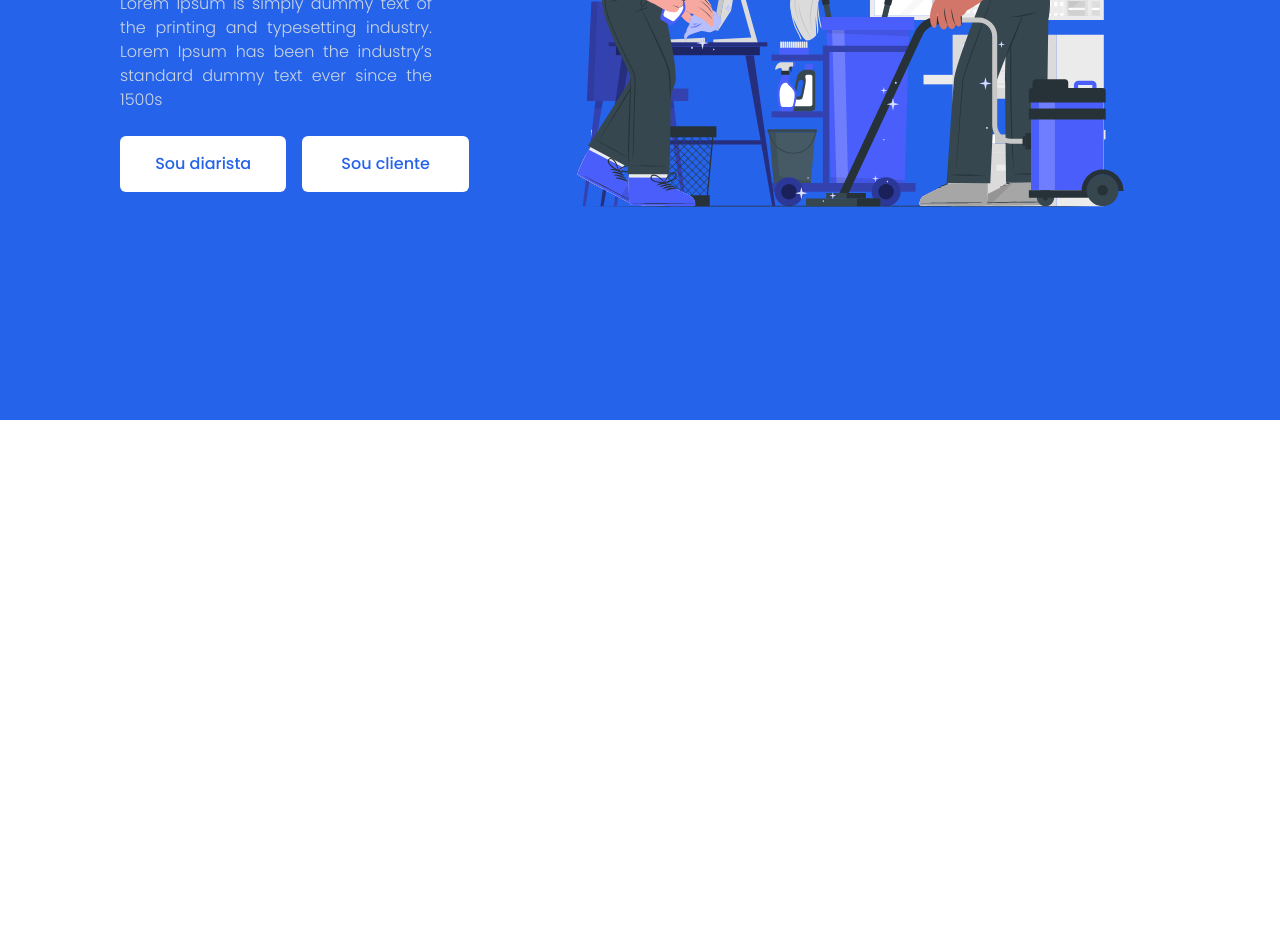
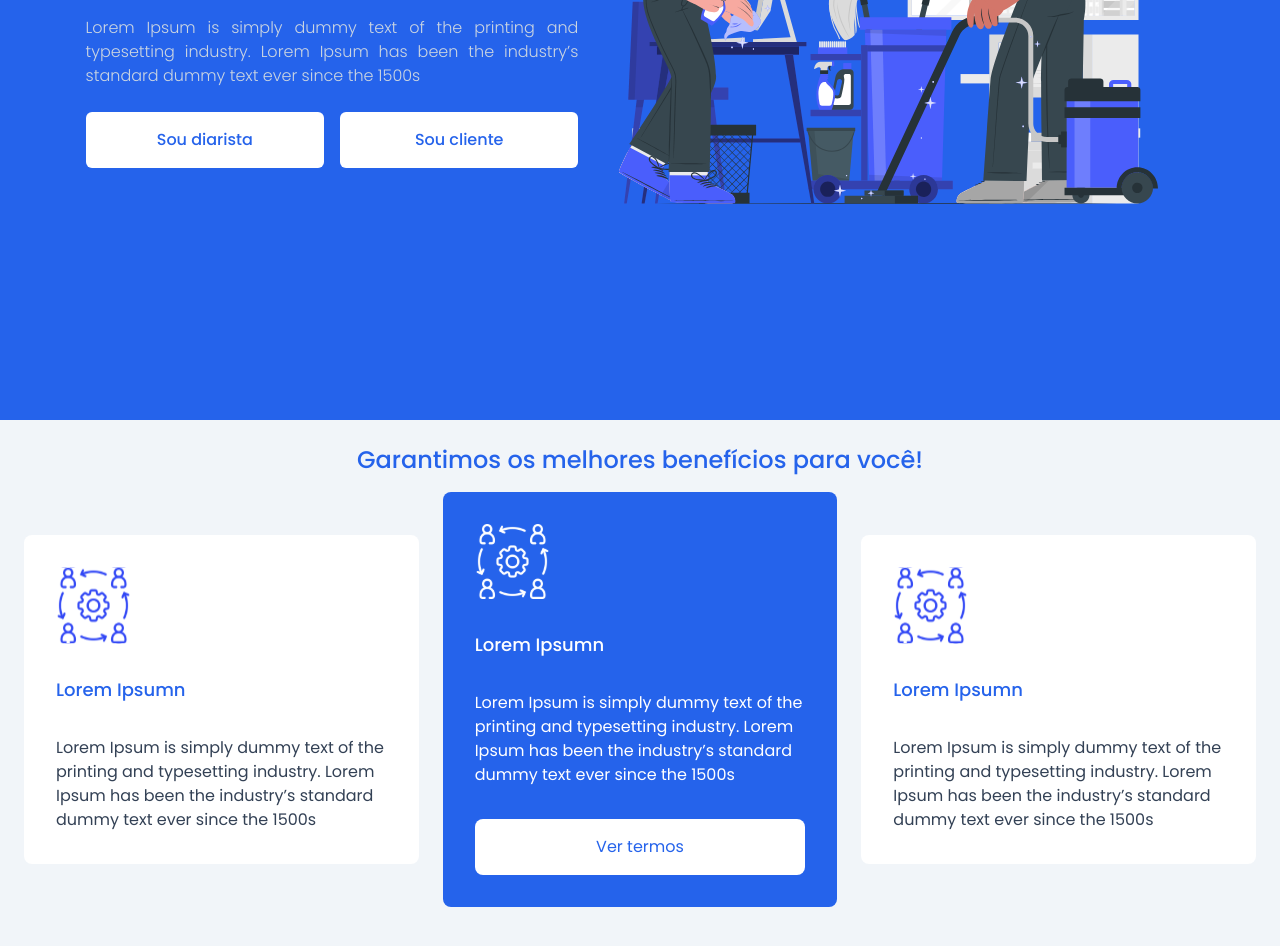
Before and after one commit to LIMPEAN/FRONTWEB-TCC-LIMPEAN-2023-2, a Next.js app: page / in a window 1280 px wide. Shown: the part 380-1326 px from the top of the page. Built offline with nearby package versions, Linux system fonts and the light colour scheme.

Commit message:
feat: t2 - beneficios

```diff
--- /dev/null
+++ b/app/components/beneficios.tsx
@@ -0,0 +1,19 @@
+import { CardBeneficios } from "./card-beneficios";
+
+
+
+export function Beneficios() {
+
+  return (
+    <div id="beneficios" className="flex flex-col h-screen bg-slate-100 p-6 gap-4">
+      <h2 className="text-blue-600 font-medium text-center text-2xl">Garantimos os melhores benefícios para você!</h2>
+      <div className="grid grid-cols-1 lg:grid-cols-3 gap-6 items-center">
+        <CardBeneficios button={false} whiteTheme={true} title="Lorem Ipsumn">Lorem Ipsum is simply dummy text of the printing and typesetting industry. Lorem Ipsum has been the industry&rsquo;s standard dummy text ever since the 1500s</CardBeneficios>
+        <CardBeneficios textButton="Ver termos" button={true} whiteTheme={false} title="Lorem Ipsumn">Lorem Ipsum is simply dummy text of the printing and typesetting industry. Lorem Ipsum has been the industry&rsquo;s standard dummy text ever since the 1500s
+        </CardBeneficios>
+        <CardBeneficios button={false} whiteTheme={true} title="Lorem Ipsumn">Lorem Ipsum is simply dummy text of the printing and typesetting industry. Lorem Ipsum has been the industry&rsquo;s standard dummy text ever since the 1500s</CardBeneficios>
+      </div>
+    </div>
+
+  );
+}
--- /dev/null
+++ b/app/components/card-beneficios.tsx
@@ -0,0 +1,51 @@
+import Image from "next/image";
+import Link from "next/link";
+import { ReactNode } from "react";
+
+interface Props {
+  whiteTheme: boolean,
+  title: string,
+  button: boolean,
+  textButton?: string
+  children?: ReactNode;
+}
+
+export function CardBeneficios({ whiteTheme, children, title, button, textButton }: Props) {
+
+  let background = "bg-blue-600"
+  let fontTitleColor = "text-white"
+  let fontColor = "text-white"
+  let imageTheme = "/assets/beneficios-card-white.svg"
+  let buttonConfig = {
+    background: "bg-white",
+    textColor: "text-blue-600"
+  }
+
+  if (whiteTheme === true) {
+
+    background = "bg-white"
+    fontTitleColor = "text-blue-600"
+    fontColor = "text-slate-700"
+    imageTheme = "/assets/beneficios-card-blue.svg"
+    buttonConfig = {
+      background: "bg-blue-600",
+      textColor: "text-white"
+    }
+
+  }
+  return (
+
+    <div className={`${background}  flex flex-col rounded-lg p-8 gap-8 h-fit`}>
+      <Image className="" src={imageTheme} alt="Logo" width={75} height={75} />
+      <span className={`${fontTitleColor} font-medium text-lg`}>{title}</span>
+
+      <span className={fontColor}>
+        {children}
+      </span>
+
+      {button ? <Link href="#" className={`${buttonConfig.background} ${buttonConfig.textColor} py-4 grid place-items-center rounded-lg `}>{textButton ? textButton : "Botão sem nome"}</Link> : null}
+
+    </div>
+
+  );
+}
--- a/app/components/header.tsx
+++ b/app/components/header.tsx
@@ -1,8 +1,8 @@
 "use client"
 
+import { useState } from "react";
 import Image from "next/image";
 import Link from "next/link";
-import { useState } from "react";
 
 export function Header() {
   const [menuOpen, setMenuOpen] = useState(false);
@@ -55,10 +55,11 @@ export function Header() {
           </svg>
         </button>
         <div
-          className={`${menuOpen
+          className={`${
+            menuOpen
               ? "fixed top-0 left-0 w-full h-screen flex flex-col gap-4 justify-center items-center bg-blue-600"
               : "hidden"
-            } lg:hidden text-white font-thin`}
+          } lg:hidden text-white font-thin`}
         >
           <Image
             className="absolute top-6 left-6"
@@ -87,37 +88,41 @@ export function Header() {
               />
             </svg>
           </button>
-          <div className="flex flex-col gap-4">
+          <div className="flex flex-col gap-4 items-center">
             <Link
-              href="#"
+              href="#home"
               className="border-b-2 hover:border-white border-transparent"
+              onClick={closeMenu}
             >
               Home
             </Link>
             <Link
-              href="#"
+              href="#beneficios"
               className="border-b-2 hover:border-white border-transparent"
+              onClick={closeMenu}
             >
               Benefícios
             </Link>
             <Link
               href="#"
               className="border-b-2 hover:border-white border-transparent"
+              onClick={closeMenu}
             >
               Mercado
             </Link>
             <Link
               href="#"
               className="border-b-2 hover:border-white border-transparent"
+              onClick={closeMenu}
             >
               Valores
             </Link>
-
           </div>
 
           <a
             className="flex gap-2 bg-white text-blue-600 font-medium px-4 py-1 rounded-full hover:bg-white/90"
             href="/login"
+            onClick={closeMenu}
           >
             Entrar
             <Image
@@ -131,13 +136,13 @@ export function Header() {
         </div>
         <div className="lg:flex hidden gap-4 text-white">
           <Link
-            href="#"
+            href="#home"
             className="border-b-2 hover:border-white border-transparent"
           >
             Home
           </Link>
           <Link
-            href="#"
+            href="#beneficios"
             className="border-b-2 hover:border-white border-transparent"
           >
             Benefícios
@@ -154,7 +159,6 @@ export function Header() {
           >
             Valores
           </Link>
-
         </div>
         <a
           className="lg:flex hidden gap-2 bg-white text-blue-600 font-medium px-4 py-1 rounded-full hover:bg-white/90"
--- /dev/null
+++ b/app/components/home.tsx
@@ -0,0 +1,27 @@
+import Image from "next/image";
+import Link from "next/link";
+
+export function HomeComponent() {
+  return (
+    <>
+      <div id="home" className="bg-blue-600 mt-24 p-6 lg:mt-0 h-full flex flex-col  lg:flex-row items-center justify-center">
+        <div className="flex flex-col lg:w-2/5 gap-6 w-full">
+          <h2 className="text-white font-semibold text-5xl leading-tight w-full text-start">Deixe sua casa mais limpa</h2>
+          <span className="text-slate-300 font-thin text-justify  w-full">  Lorem Ipsum is simply dummy text of the printing and typesetting industry. Lorem Ipsum has been the industry&rsquo;s standard dummy text ever since the 1500s
+          </span>
+          <div className="hidden lg:flex w-full justify-between md:justify-start md:gap-4 gap-2">
+            <Link className="grid place-items-center gap-2 bg-white text-blue-600 font-medium w-1/2 p-4 rounded-md hover:bg-white/90" href="login">Sou diarista</Link>
+            <Link className="grid place-items-center gap-2 bg-white text-blue-600 font-medium w-1/2 p-4 rounded-md hover:bg-white/90" href="login">Sou cliente</Link>
+          </div>
+        </div>
+        <Image className="w-full lg:w-1/2" src="/assets/home.svg" alt="vetor" width={500}
+          height={500} />
+        <div className="flex  lg:hidden w-full justify-between md:justify-start md:gap-4 gap-2">
+          <Link className="grid place-items-center gap-2 bg-white text-blue-600 font-medium w-1/2 p-4 rounded-md hover:bg-white/90" href="login">Sou diarista</Link>
+          <Link className="grid place-items-center gap-2 bg-white text-blue-600 font-medium w-1/2 p-4 rounded-md hover:bg-white/90" href="login">Sou cliente</Link>
+        </div>
+
+      </div>
+    </>
+  )
+}
--- a/app/layout.tsx
+++ b/app/layout.tsx
@@ -20,8 +20,8 @@ export default function RootLayout({
   children: React.ReactNode
 }) {
   return (
-    <html lang="pt-br" className={mainFontFamily.variable}>
-      <body>{children}</body>
+    <html lang="pt-br" className={`${mainFontFamily.variable} scroll-smooth`}>
+      <body className='bg-slate-100'>{children}</body>
     </html>
   )
 }
--- a/app/page.tsx
+++ b/app/page.tsx
@@ -1,28 +1,19 @@
-import Link from "next/link";
 import { Header } from "./components/header";
-import Image from "next/image";
+import { HomeComponent } from "./components/home";
+import { Beneficios } from "./components/beneficios";
 
 export default function Home() {
   return (
     <>
-      <main className="bg-blue-600 flex flex-col justify-start ">
-        <div className="lg:h-screen">
+      <main className="bg-blue-600 flex flex-col justify-start h-fit">
+        <div className="lg:h-screen min-h-screen ">
           <Header />
-          <div className="mt-24 lg:mt-0 h-full flex flex-col m-4 lg:flex-row items-center justify-center">
-            <div className="flex flex-col lg:w-1/3 gap-6  w-full">
-              <h2 className="text-white font-semibold text-5xl leading-tight w-full text-start">Deixe sua casa mais limpa</h2>
-              <span className="text-slate-300 font-thin text-justify md:w-3/4 w-full">  Lorem Ipsum is simply dummy text of the printing and typesetting industry. Lorem Ipsum has been the industry&rsquo;s standard dummy text ever since the 1500s
-</span>
-              <div className="flex w-full justify-between md:justify-start md:gap-4">
-                <Link className="grid place-items-center gap-2 bg-white text-blue-600 font-medium w-2/5 p-4 rounded-md hover:bg-white/90" href="login">Sou diarista</Link>
-                <Link className="grid place-items-center gap-2 bg-white text-blue-600 font-medium w-2/5 p-4 rounded-md hover:bg-white/90" href="login">Sou cliente</Link>
-              </div>
-            </div>
-            <Image className="w-full lg:w-1/2" src="/assets/home.svg" alt="vetor" width={500}
-              height={500} />
-          </div>
+          <HomeComponent />
+          <Beneficios/>
+
         </div>
-        <div className="h-screen bg-white"></div>
+
+
       </main>
     </>
   );
```
Also changed, not shown: public/assets/beneficios-card-blue.svg (added), public/assets/beneficios-card-white.svg (added).
